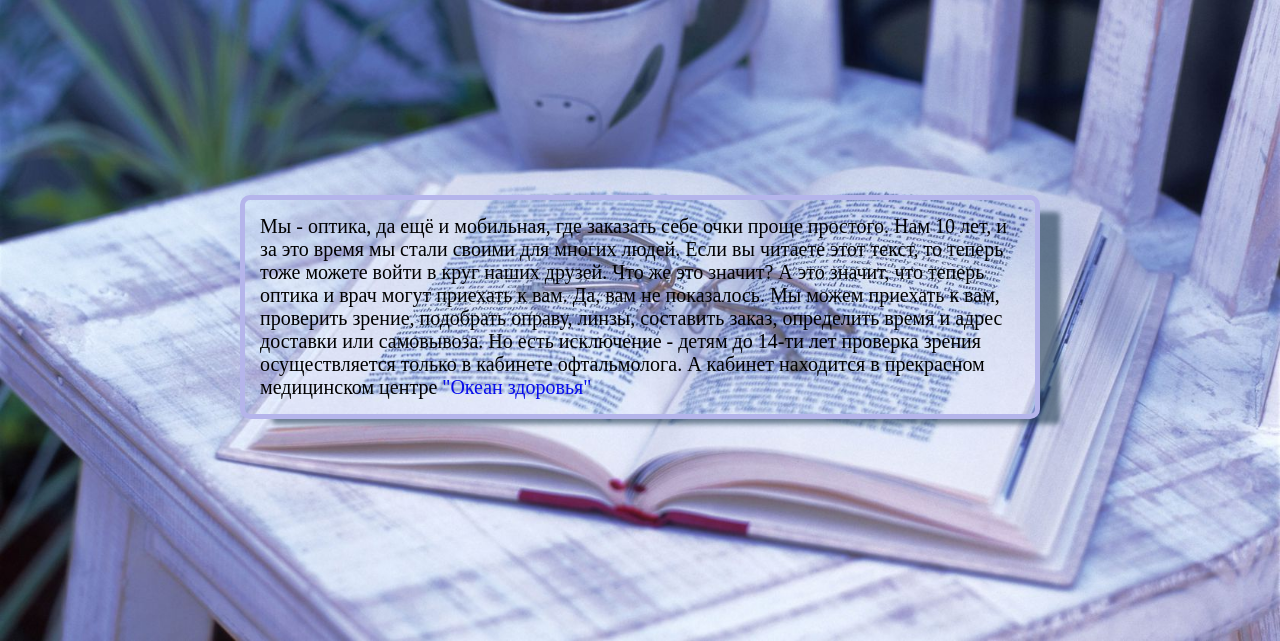
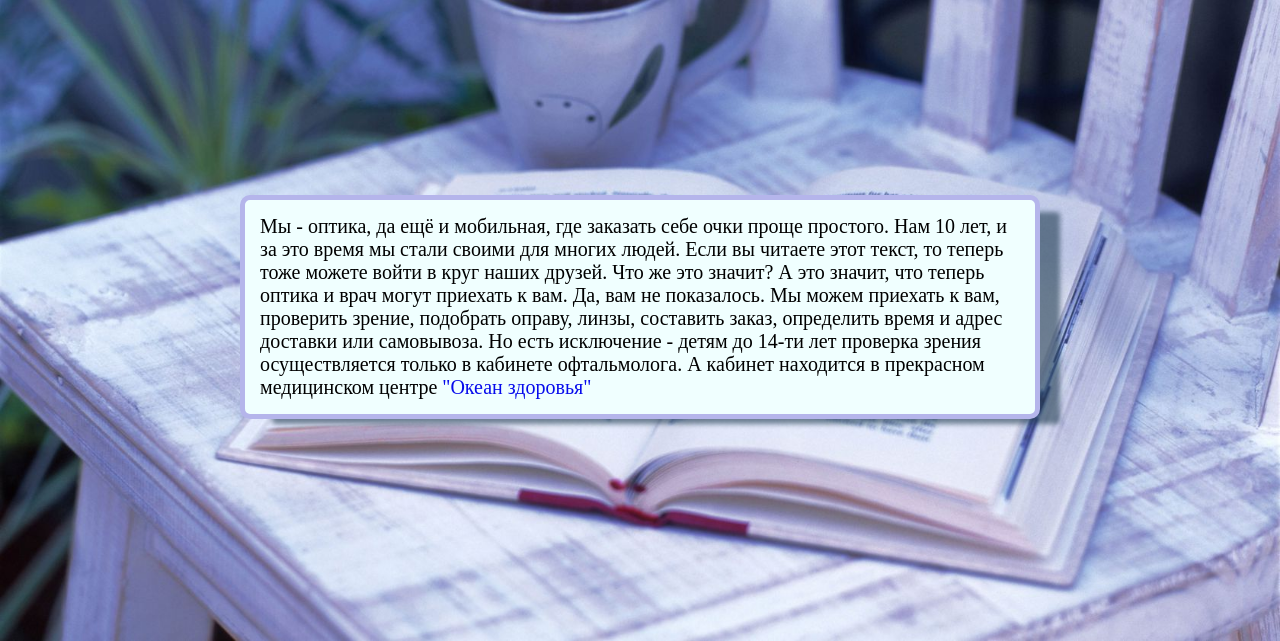
Before and after one commit to AlexVP747/-, a Django app: page /about in a window 1280 px wide. Shown: the part 159-800 px from the top of the page. Run offline with Django 5.2, Linux system fonts and the light colour scheme; some web fonts are replaced.

Commit message:
добавил фон к тексту

```diff
--- a/main/static/main/css/about.css
+++ b/main/static/main/css/about.css
@@ -27,6 +27,7 @@ body{
   align-items: center;
 }
 .ram-block{
+  background-color: azure;
   margin-top: 200px;
   padding: 15px;
   width: 800px;
```
